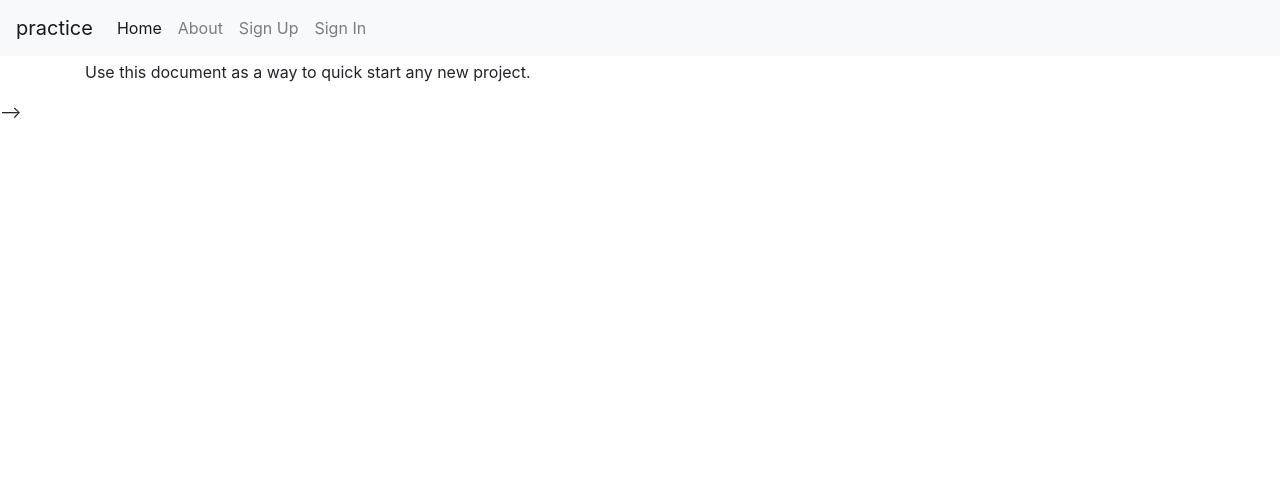
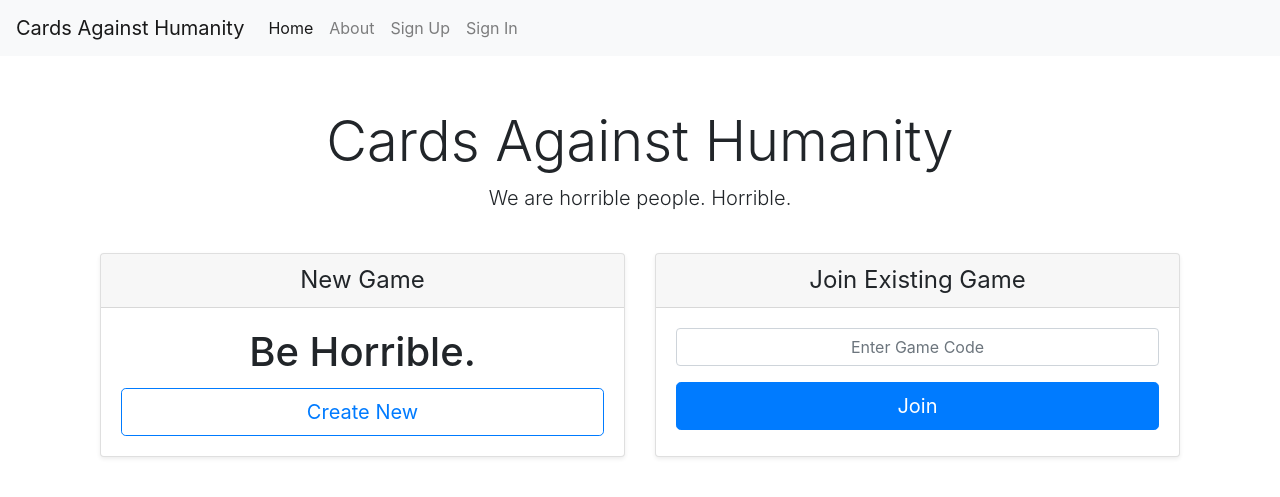
Before and after one commit to alkelaun/cah, a Django app: page / in a window 1280 px wide. Shown: the top 497 px of the page. Run offline with Django 3.2, Linux system fonts and the light colour scheme; some libraries are stand-ins or nearby versions.

Commit message:
lobby added

```diff
--- a/cah/game/templates/game/base.html
+++ b/cah/game/templates/game/base.html
@@ -3,7 +3,7 @@
   <head>
     <meta charset="utf-8">
     <meta http-equiv="x-ua-compatible" content="ie=edge">
-    <title>{% block title %}practice{% endblock title %}</title>
+    <title>{% block title %}CAH{% endblock title %}</title>
     <meta name="viewport" content="width=device-width, initial-scale=1.0">
     <meta name="description" content="">
     <meta name="author" content="">
@@ -39,7 +39,7 @@
         <button class="navbar-toggler navbar-toggler-right" type="button" data-toggle="collapse" data-target="#navbarSupportedContent" aria-controls="navbarSupportedContent" aria-expanded="false" aria-label="Toggle navigation">
           <span class="navbar-toggler-icon"></span>
         </button>
-        <a class="navbar-brand" href="{% url 'home' %}">practice</a>
+        <a class="navbar-brand" href="{% url 'home' %}">Cards Against Humanity</a>
 
         <div class="collapse navbar-collapse" id="navbarSupportedContent">
           <ul class="navbar-nav mr-auto">
@@ -83,7 +83,44 @@
       {% endif %}
 
       {% block content %}
-        <p>Use this document as a way to quick start any new project.</p>
+      <div class="pricing-header px-3 py-3 pt-md-5 pb-md-4 mx-auto text-center">
+        <h1 class="display-4">Cards Against Humanity</h1>
+        <p class="lead">We are horrible people. Horrible.</p>
+      </div>
+
+      <div class="container">
+
+        <div class="form-group card-deck mb-3 text-center">
+            <div class="card mb-4 shadow-sm">
+                <div class="card-header">
+                <h4 class="my-0 font-weight-normal">New Game</h4>
+                </div>
+                <div class="card-body">
+                <h1 class="card-title pricing-card-title">Be Horrible.</h1>
+
+                <button type="button" class="btn btn-lg btn-block btn-outline-primary">Create New</button>
+                </div>
+            </div>
+            <div class="form-group card mb-4 shadow-sm">
+                <div class="card-header">
+                <h4 class="my-0 font-weight-normal">Join Existing Game</h4>
+                </div>
+                <form>
+                <div class="card-body">
+
+                    <div class="form-group">
+                        <input type="string" style="text-align:center" class="form-control" id="gamecode" placeholder="Enter Game Code">
+
+                      </div>
+
+                <button type="button" class="btn btn-lg btn-block btn-primary">Join</button>
+            </form>
+                </div>
+            </div>
+
+        </div>
+
+
       {% endblock content %}
 
     </div>
@@ -104,6 +141,6 @@
 
 
     {% endblock javascript %}
--->
+
   </body>
 </html>
--- a/cah/game/templates/game/game.html
+++ b/cah/game/templates/game/game.html
@@ -1 +1,6 @@
 {% extends 'game/base.html' %}
+
+{% block content %}
+  {{id}}
+
+{% endblock %}
--- a/cah/game/urls.py
+++ b/cah/game/urls.py
@@ -8,6 +8,7 @@
     path('game/<id>', game, name="game"),
     path('hand', players_hand, name="hand"),
     path('turn', turn, name="turn"),
+
     path('about', index, name="about"),
     path('account_signup', index, name="account_signup"),
     path('account_login', index, name="account_login"),
--- a/cah/game/views.py
+++ b/cah/game/views.py
@@ -16,10 +16,10 @@
     '''
     Displays:
     Players and score
-    White Card
+    Black Card
     Who's turn it is
     '''
-    return render(request, "game/game.html")
+    return render(request, "game/game.html", {'id':id})
 
 def turn(request):
     '''Displays the deciders screen '''
@@ -34,7 +34,7 @@
 def players_hand(request):
     '''
     Displays the players hand
-    The white card currently being played
-    And seven black cards
+    Black card currently being played
+    Seven white cards
     '''
     return render(request, "game/players_hand.html")
```
